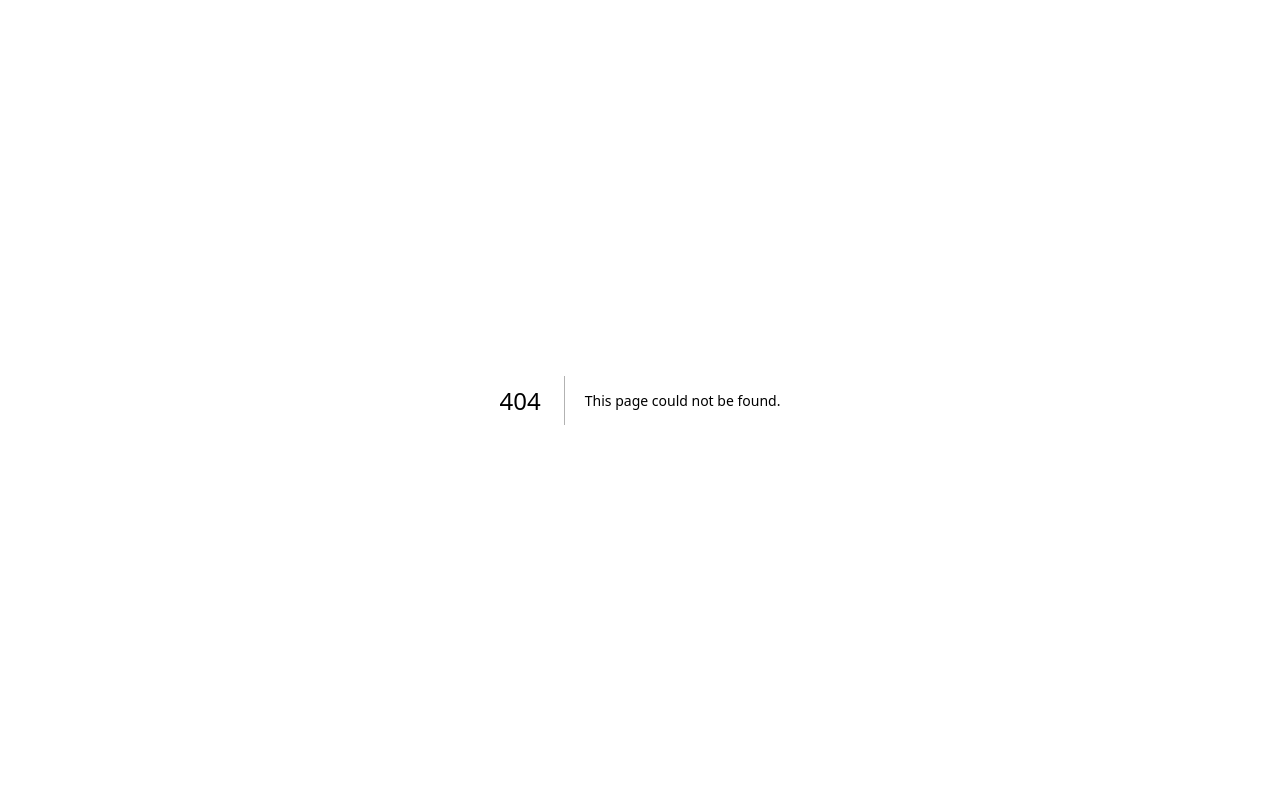
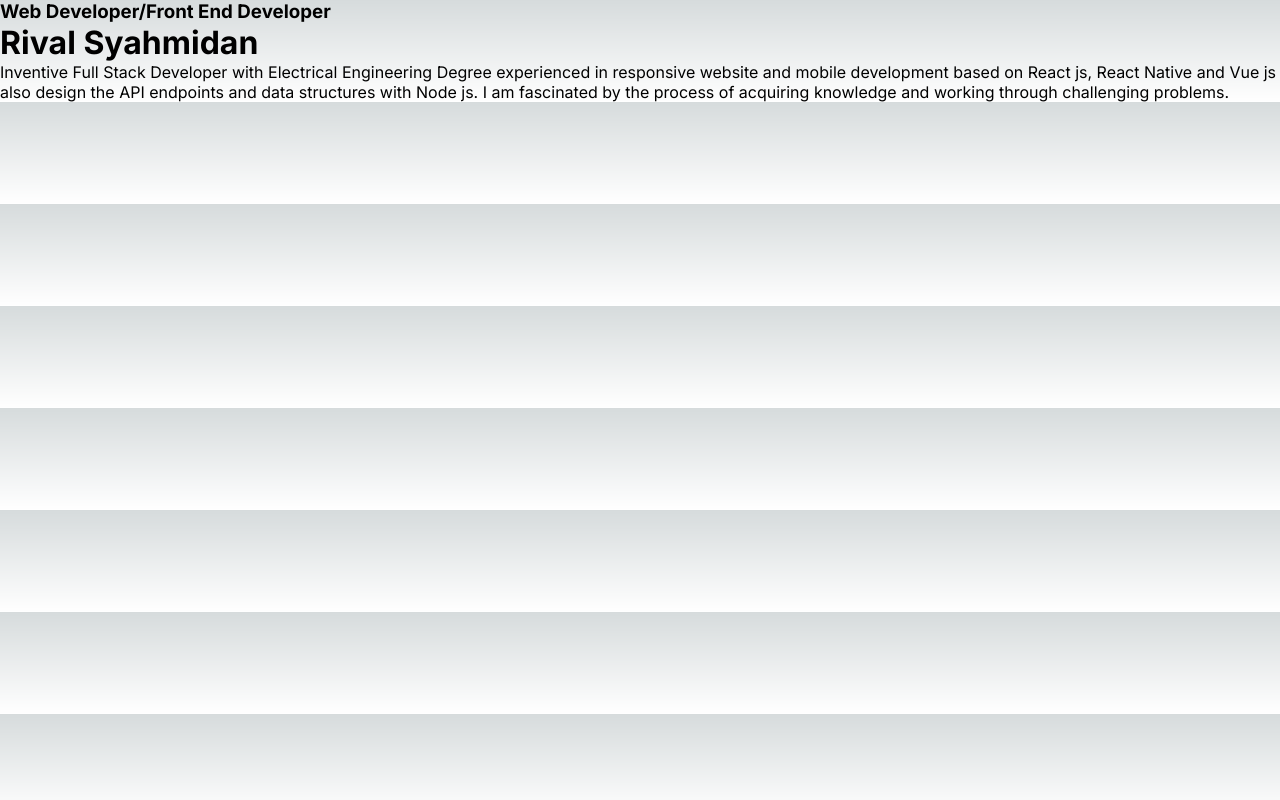
Before and after one commit to flamousz/portfolio, a Next.js app: page /foreword in a window 1280 px wide. Before the commit this address had no page. Built offline with nearby package versions, Linux system fonts and the light colour scheme.

Commit message:
setup foreword page

```diff
--- /dev/null
+++ b/src/app/foreword/components/DescriptionForeword.jsx
@@ -0,0 +1,11 @@
+export default function DescriptionForeword() {
+	return (
+		<p>
+			Inventive Full Stack Developer with Electrical Engineering Degree
+			experienced in responsive website and mobile development based on React
+			js, React Native and Vue js also design the API endpoints and data
+			structures with Node js. I am fascinated by the process of acquiring
+			knowledge and working through challenging problems.
+		</p>
+	);
+}
--- /dev/null
+++ b/src/app/foreword/components/NameForeword.jsx
@@ -0,0 +1,6 @@
+
+export default function NameForeword() {
+    return(
+        <h1>Rival Syahmidan</h1>
+    )
+}
--- /dev/null
+++ b/src/app/foreword/components/TitleForeword.jsx
@@ -0,0 +1,7 @@
+
+export default function TitleForeword () {
+
+    return(
+        <h3>Web Developer/<span>Front End Developer</span></h3>
+    )
+}
--- /dev/null
+++ b/src/app/foreword/layout.jsx
@@ -0,0 +1,12 @@
+export const metadata = {
+	title: "foreword",
+	description: "page about foreword",
+};
+
+export default function ForewordLayout({ children }) {
+	return (
+		<html lang='eng'>
+			<body>{children}</body>
+		</html>
+	);
+}
--- /dev/null
+++ b/src/app/foreword/page.jsx
@@ -0,0 +1,13 @@
+import DescriptionForeword from "./components/DescriptionForeword";
+import NameForeword from "./components/NameForeword";
+import TitleForeword from "./components/TitleForeword";
+
+export default function Foreword() {
+	return (
+		<>
+			<TitleForeword />
+			<NameForeword />
+            <DescriptionForeword/>
+		</>
+	);
+}
```
